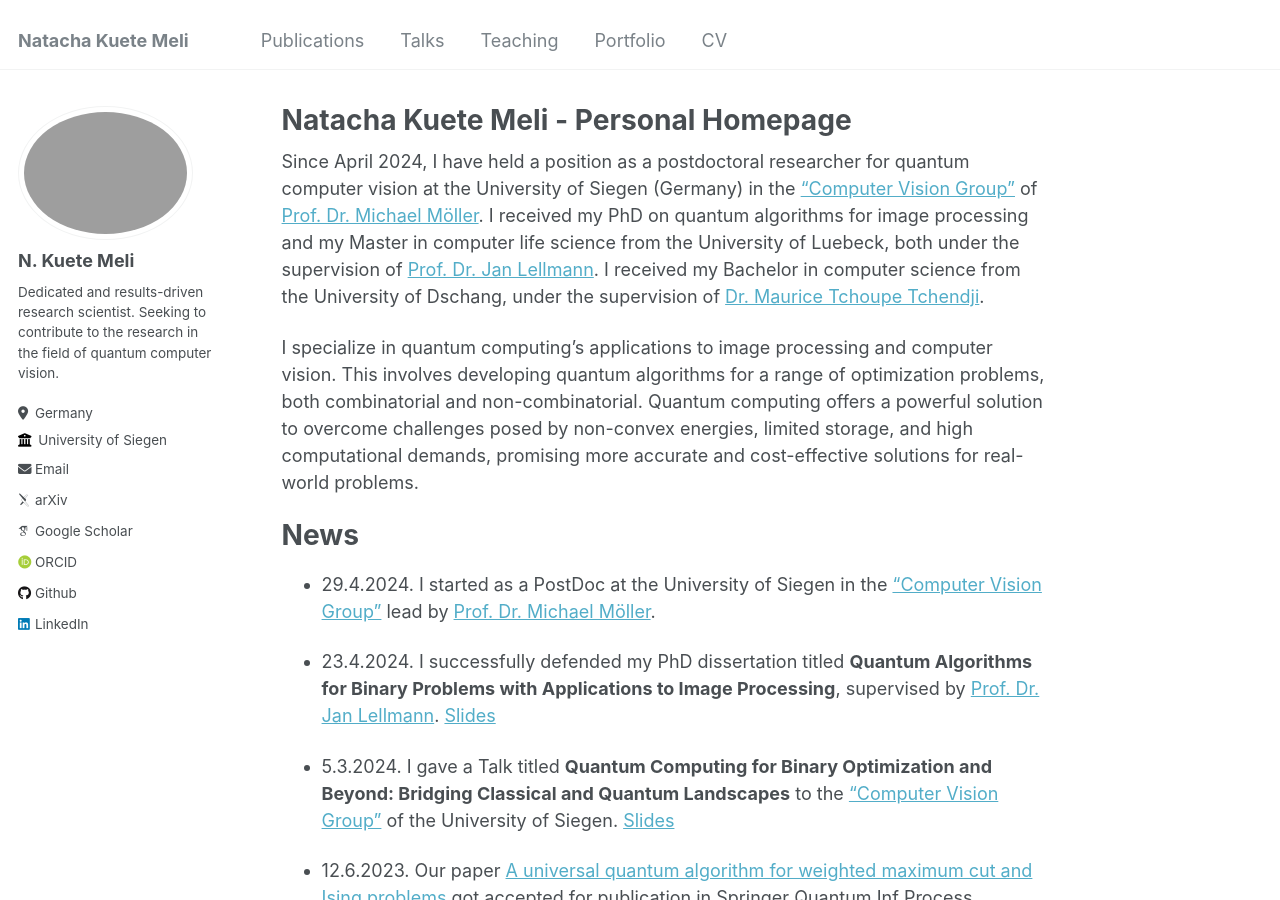
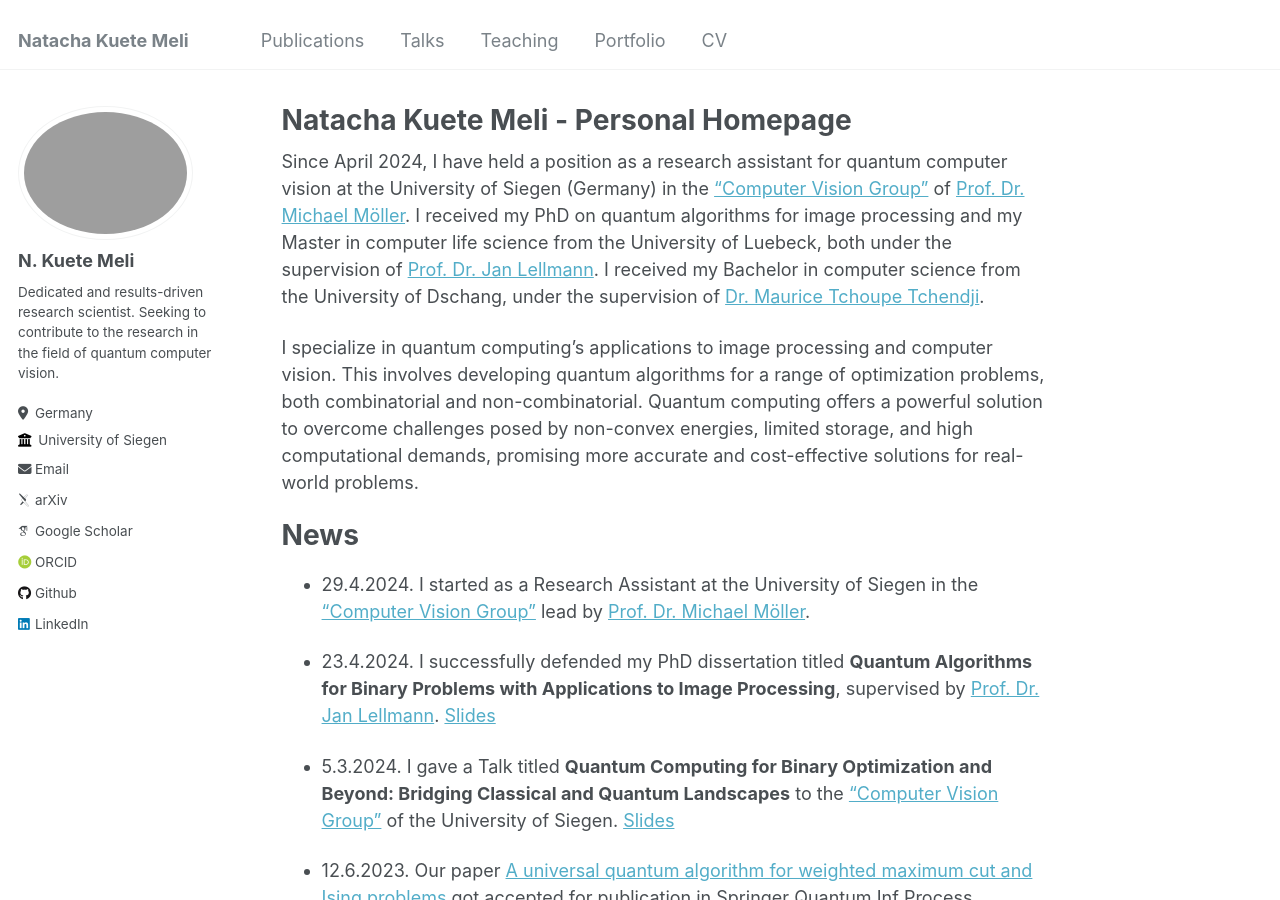
Before and after one commit to nkuetemeli/nkuetemeli.github.io, a Jekyll site: the page built from _pages/about.md, in a window 1280 px wide and 900 px high. Built offline with Jekyll 4.4.1, drawn with Linux system fonts in a browser that asks for light colours; some web fonts are replaced.

Commit message:
MyGit 1. Attempt

```diff
--- a/_pages/about.md
+++ b/_pages/about.md
@@ -7,7 +7,7 @@ redirect_from:
   - /about.html
 ---
 
-Since April 2024, I have held a position as a postdoctoral researcher for quantum computer vision at the University of Siegen (Germany) in the ["Computer Vision Group"](https://www.vsa.informatik.uni-siegen.de) of  [Prof. Dr. Michael Möller](https://sites.google.com/site/michaelmoellermath/).
+Since April 2024, I have held a position as a research assistant for quantum computer vision at the University of Siegen (Germany) in the ["Computer Vision Group"](https://www.vsa.informatik.uni-siegen.de) of  [Prof. Dr. Michael Möller](https://sites.google.com/site/michaelmoellermath/).
 I received my PhD on quantum algorithms for image processing and my Master in computer life science from the University of Luebeck, both under the supervision of [Prof. Dr. Jan Lellmann](https://www.lellmann.net/work/).
 I received my Bachelor in computer science from the University of Dschang, under the supervision of [Dr. Maurice Tchoupe Tchendji](https://www.researchgate.net/profile/Maurice-Tchoupe-Tchendji).
 
@@ -18,7 +18,7 @@ Quantum computing offers a powerful solution to overcome challenges posed by non
 
 News
 ======
-- 29.4.2024. I started as a PostDoc at the University of Siegen in the ["Computer Vision Group"](https://www.vsa.informatik.uni-siegen.de) lead by [Prof. Dr. Michael Möller](https://sites.google.com/site/michaelmoellermath/).
+- 29.4.2024. I started as a Research Assistant at the University of Siegen in the ["Computer Vision Group"](https://www.vsa.informatik.uni-siegen.de) lead by [Prof. Dr. Michael Möller](https://sites.google.com/site/michaelmoellermath/).
 
 - 23.4.2024. I successfully defended my PhD dissertation titled **Quantum Algorithms for Binary Problems with Applications to Image Processing**, supervised by [Prof. Dr. Jan Lellmann](https://www.lellmann.net/work/). [Slides](#)
 
```
